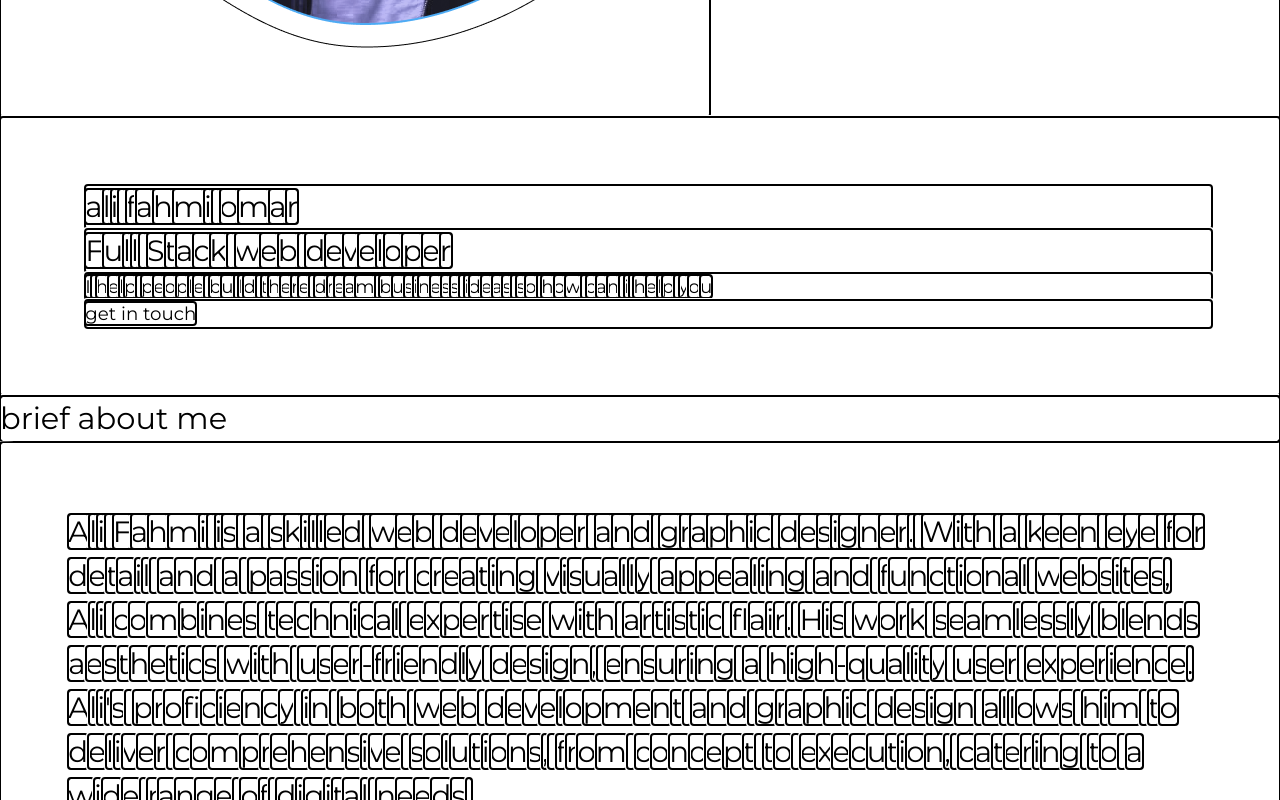
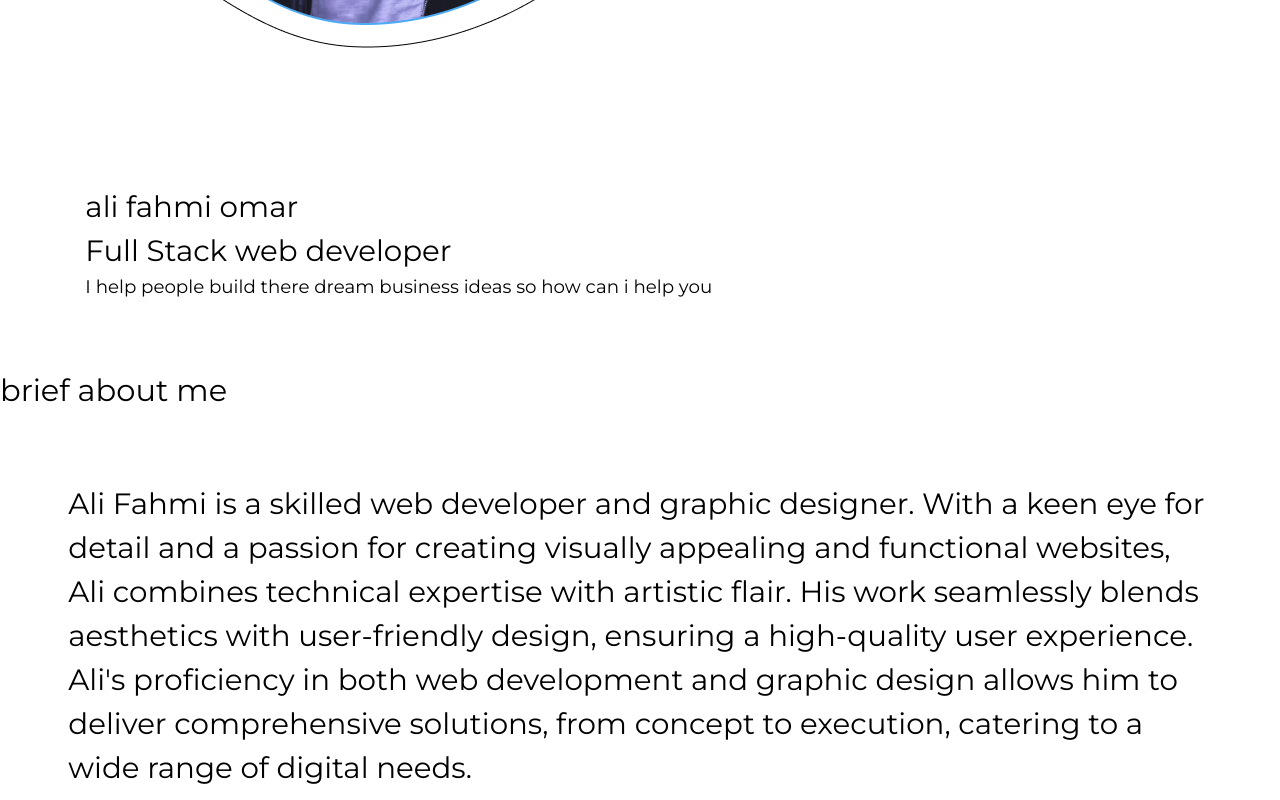
Before and after one commit to Aliicoder/portfoliowebsite, a React (Vite) app: page / in a window 1280 px wide. Shown: the part 633-1433 px from the top of the page. Built offline with nearby package versions, Linux system fonts and the light colour scheme.

Commit message:
fix bugs brief about

```diff
--- a/src/components/Footer.tsx
+++ b/src/components/Footer.tsx
@@ -2,16 +2,31 @@ const Footer = () => {
   return (
     <div className='grid place-items-center'>
     <div>
-      <div className=' flex flex-col mx-auto items-center mt-[60px] border-solid border-black border w-fit'>
+    <div className='flex flex-col mx-auto items-center mt-[60px] border-solid border-black border w-fit'>
+          <a className='text-[20px] font-bold  w-fit
+          translate-x-[-10px] translate-y-[-10px] transition-all
+          hover:translate-x-[0px] hover:translate-y-[0px]
+          bg-[var(--main-color)] text-white py-[14px] px-[20px]'
+          href="https://wa.me/916366313572">get in touch</a>
+        </div>
+    {/* <div className='flex mt-[60px] border-solid border-black border w-fit mx-auto sm:mx-0  '>
+          <a className='fz-8-20 font-bold  w-fit
+          translate-x-[-10px] translate-y-[-10px] transition-all
+          hover:translate-x-[0px] hover:translate-y-[0px]
+          bg-[var(--main-color)] text-white py-[14px] px-[20px] '
+          href="https://wa.me/916366313572">get in touch</a>
+        </div> */}
+      {/* <div className=' flex flex-col mx-auto items-center mt-[60px] border-solid border-black border w-fit'>
           <a className='text-[20px] font-bold  w-fit
           translate-x-[-10px] translate-y-[-10px] transition-all
           hover:translate-x-[0px] hover:translate-y-[0px]
           bg-[var(--main-color)] text-white py-[14px] px-[20px] '
           href="">download cv</a>
-      </div>
-      <h1 className='text-center font-bold pt-[100px] pb-[10px]'>alifahmiofficialacc@gmail.com</h1>
+      </div> */}
+      <h1 className='text-center font-bold pt-[50px] py-[10px] '>Feel free to ask any questions</h1>
+      <h1 className='text-center font-bold  py-[10px]'>alifahmiofficialacc@gmail.com</h1>
       <h1 className='text-center font-bold py-[10px]'>+91 6366313672</h1>
-      <h1 className='text-center font-bold '> </h1>
+
     </div>
   </div>
    );
--- a/src/components/Intro.tsx
+++ b/src/components/Intro.tsx
@@ -62,13 +62,7 @@ const Intro = () => {
             </motion.span>
 
         </h2>
-        <div className='flex mt-[60px] border-solid border-black border w-fit mx-auto sm:mx-0  '>
-          <a className='fz-8-20 font-bold  w-fit
-          translate-x-[-10px] translate-y-[-10px] transition-all
-          hover:translate-x-[0px] hover:translate-y-[0px]
-          bg-[var(--main-color)] text-white py-[14px] px-[20px] '
-          href="https://wa.me/916366313572">get in touch</a>
-        </div>
+
       </div>
 
     </div>
--- a/src/index.css
+++ b/src/index.css
@@ -6,7 +6,7 @@
   --main-color:#4DABF4;
 }
 *{
-  outline: auto;
+  outline: auo;
   font-family: "Montserrat", sans-serif;
   font-optical-sizing: auto;
 }
```
